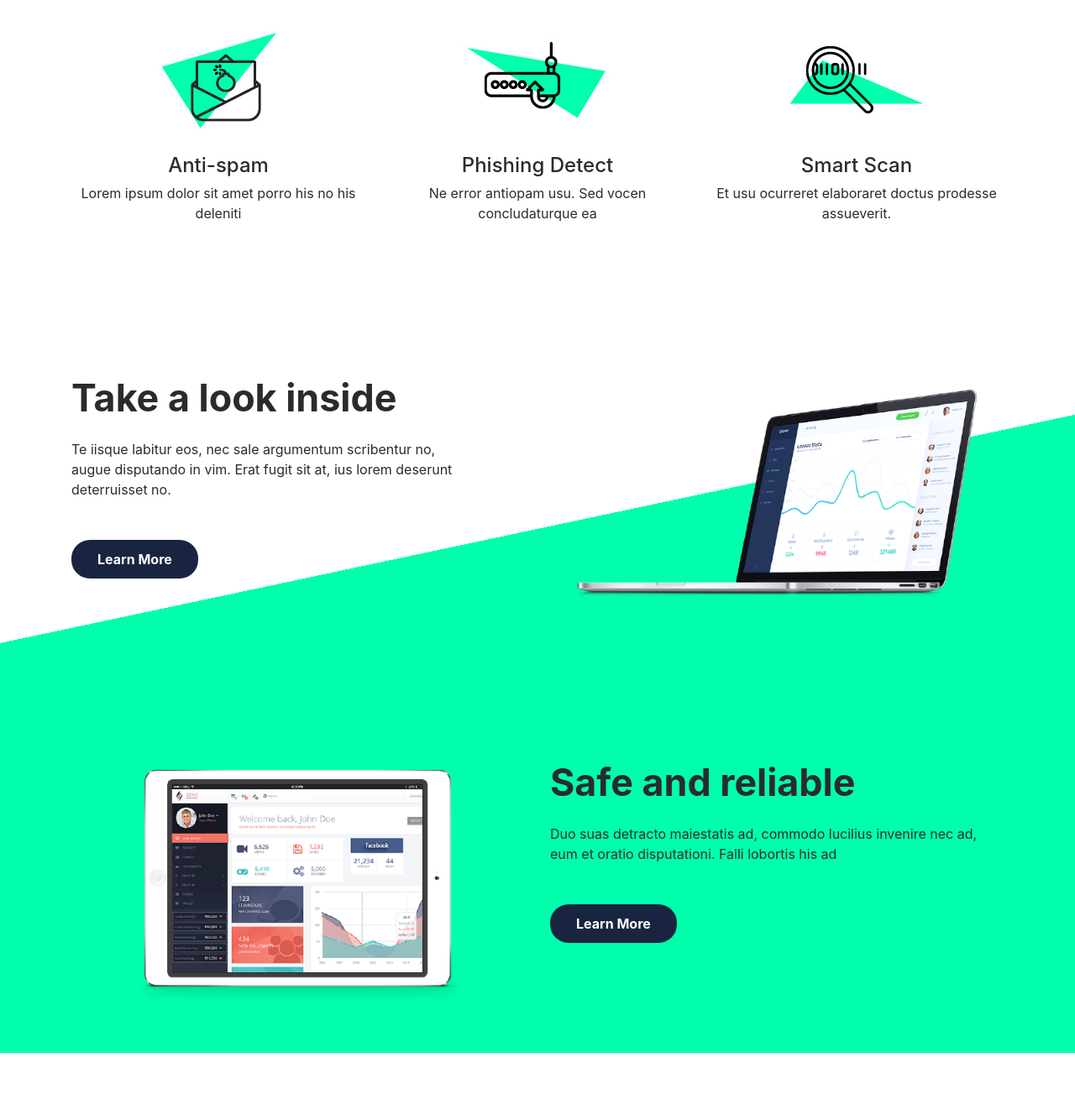
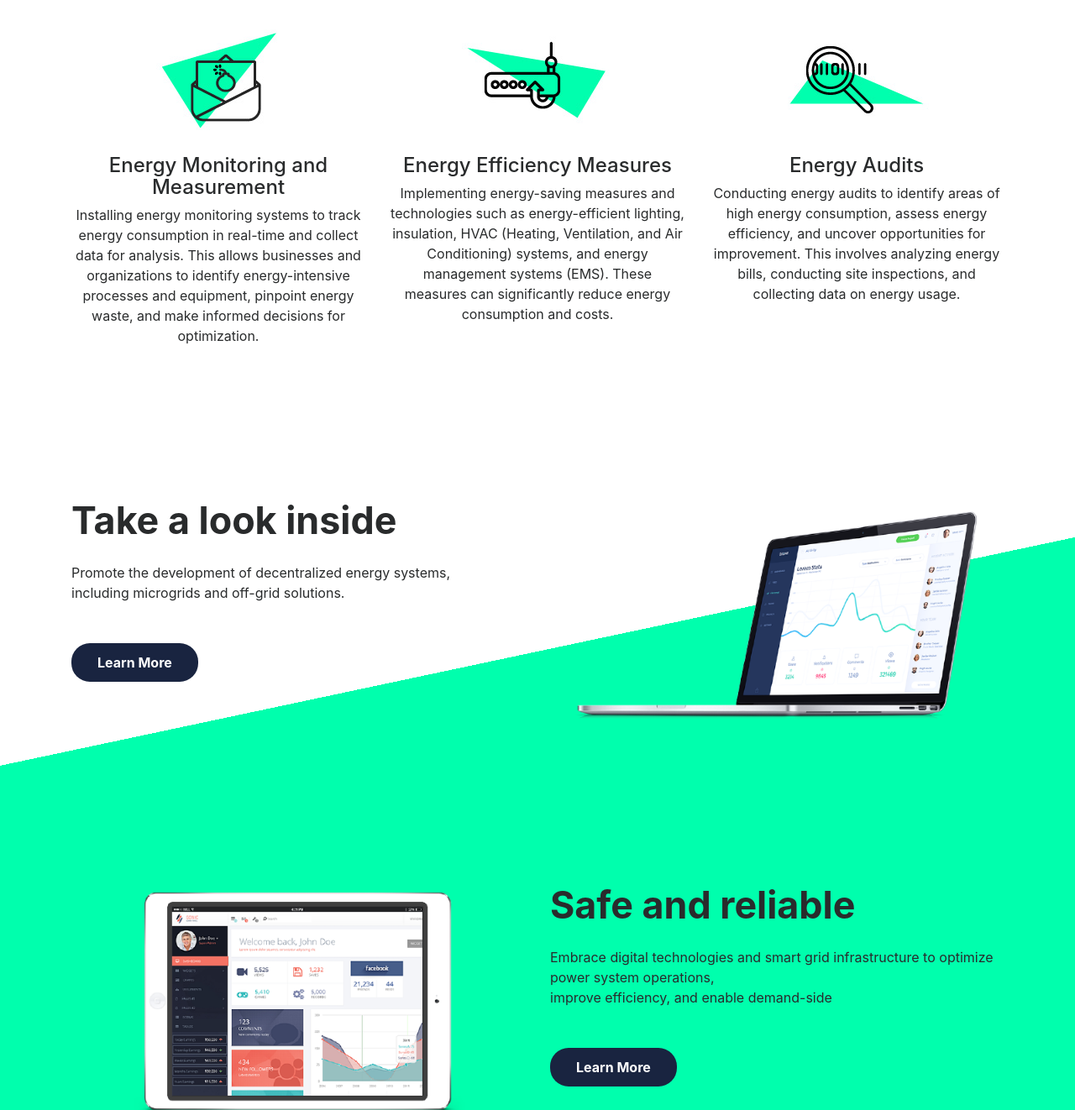
Before and after one commit to Vidura-Bandara-Wijekoon/Vidura-Bandara-Wijekoon.github.io, a plain HTML site: page index.html in a window 1280 px wide. Shown: the part 839-2161 px from the top of the page at 84% size. Drawn offline with Linux system fonts and the light colour scheme.

Commit message:
Update index.html

```diff
--- a/index.html
+++ b/index.html
@@ -36,8 +36,8 @@
             	To Start Business
             </h1>
             <p data-aos="fade" data-aos-easing="linear" data-aos-duration="1000" data-aos-once="true" class="lead text-white my-4">
-                Lorem ipsum dolor sit amet, id nec enim autem oblique, ei dico mentitum duo.
-                <br> Illum iusto laoreet his te. Lorem partiendo mel ex. Ad vitae admodum voluptatum per.
+                Transform the power sector
+                <br> with the advancement of renewable energy with Artificial intelligence
             </p>
             <a href="#" data-aos="fade" data-aos-easing="linear" data-aos-duration="1000" data-aos-once="true" class="btn my-4 font-weight-bold atlas-cta cta-green">Get Started</a>
         </div>
@@ -48,18 +48,18 @@
         <div class="row">
             <div data-aos="fade-up" data-aos-delay="0" data-aos-duration="1000" data-aos-once="true" class="col-md-4 text-center">
                 <img src="img/smart-protect-1.jpg" alt="Anti-spam" class="mx-auto">
-                <h4>Anti-spam</h4>
-                <p>Lorem ipsum dolor sit amet porro his no his deleniti</p>
+                <h4>Energy Monitoring and Measurement</h4>
+                <p> Installing energy monitoring systems to track energy consumption in real-time and collect data for analysis. This allows businesses and organizations to identify energy-intensive processes and equipment, pinpoint energy waste, and make informed decisions for optimization.</p>
             </div>
             <div data-aos="fade-up" data-aos-delay="200" data-aos-duration="1000" data-aos-once="true" class="col-md-4 text-center">
                 <img src="img/smart-protect-2.jpg" alt="Phishing Detect" class="mx-auto">
-                <h4>Phishing Detect</h4>
-                <p>Ne error antiopam usu. Sed vocen concludaturque ea</p>
+                <h4>Energy Efficiency Measures</h4>
+                <p>Implementing energy-saving measures and technologies such as energy-efficient lighting, insulation, HVAC (Heating, Ventilation, and Air Conditioning) systems, and energy management systems (EMS). These measures can significantly reduce energy consumption and costs.</p>
             </div>
             <div data-aos="fade-up" data-aos-delay="400" data-aos-duration="1000" data-aos-once="true" class="col-md-4 text-center">
                 <img src="img/smart-protect-3.jpg" alt="Smart Scan" class="mx-auto">
-                <h4>Smart Scan</h4>
-                <p>Et usu ocurreret elaboraret doctus prodesse assueverit.</p>
+                <h4>Energy Audits</h4>
+                <p>Conducting energy audits to identify areas of high energy consumption, assess energy efficiency, and uncover opportunities for improvement. This involves analyzing energy bills, conducting site inspections, and collecting data on energy usage.</p>
             </div>
         </div>
     </div>
@@ -69,8 +69,8 @@
             <div class="row justify-content-between text-center text-md-left">
                 <div data-aos="fade-right" data-aos-duration="1000" data-aos-once="true" class="col-md-6">
                     <h2 class="font-weight-bold">Take a look inside</h2>
-                    <p class="my-4">Te iisque labitur eos, nec sale argumentum scribentur no,
-                        <br> augue disputando in vim. Erat fugit sit at, ius lorem deserunt deterruisset no.</p>
+                    <p class="my-4">Promote the development of decentralized energy systems,
+                        <br> including microgrids and off-grid solutions.</p>
                     <a href="#" class="btn my-4 font-weight-bold atlas-cta cta-blue">Learn More</a>
                 </div>
                 <div data-aos="fade-left" data-aos-duration="1000" data-aos-once="true" class="col-md-6 align-self-center">
@@ -86,8 +86,8 @@
                 <div data-aos="fade-left" data-aos-duration="1000" data-aos-once="true" class="col-md-6 flex-md-last">
                     <h2 class="font-weight-bold">Safe and reliable</h2>
                     <p class="my-4">
-                        Duo suas detracto maiestatis ad, commodo lucilius invenire nec ad,
-                        <br> eum et oratio disputationi. Falli lobortis his ad
+                        Embrace digital technologies and smart grid infrastructure to optimize power system operations,
+                        <br> improve efficiency, and enable demand-side
                     </p>
                     <a href="#" class="btn my-4 font-weight-bold atlas-cta cta-blue">Learn More</a>
                 </div>
@@ -169,13 +169,13 @@
                 <div class="col-md-6 text-white">
                     <h2 class="font-weight-bold">Contact Us</h2>
                     <p class="my-4">
-                        Te iisque labitur eos, nec sale argumentum scribentur,
-                        <br> augue disputando in vim. Erat fugit sit at, ius lorem.
+                        We would love to hear from you! If you have any questions, comments, or feedback, please don't hesitate to reach out to us.
+                        <br> Our team is here to assist you.
                     </p>
                     <ul class="list-unstyled">
                         <li>Email : company_email@com</li>
                         <li>Phone : 361-688-5824</li>
-                        <li>Address : 4826 White Avenue, Corpus Christi, Texas</li>
+                        <li>Address : Kandy,Sri Lanka</li>
                     </ul>
                 </div>
                 <div class="col-md-6">
@@ -206,7 +206,7 @@
         <div class="container">
             <div class="row justify-content-between">
             	<div class="col-md-6 text-white align-self-center text-center text-md-left my-2">
-                    Copyright © 2018 Chen, Yi-Ya.
+                    Copyright © 2023 Vidura Wijekoon
                 </div>
                 <div class="col-md-6 align-self-center text-center text-md-right my-2" id="social-media">
                     <a href="#" class="d-inline-block text-center ml-2">
```
